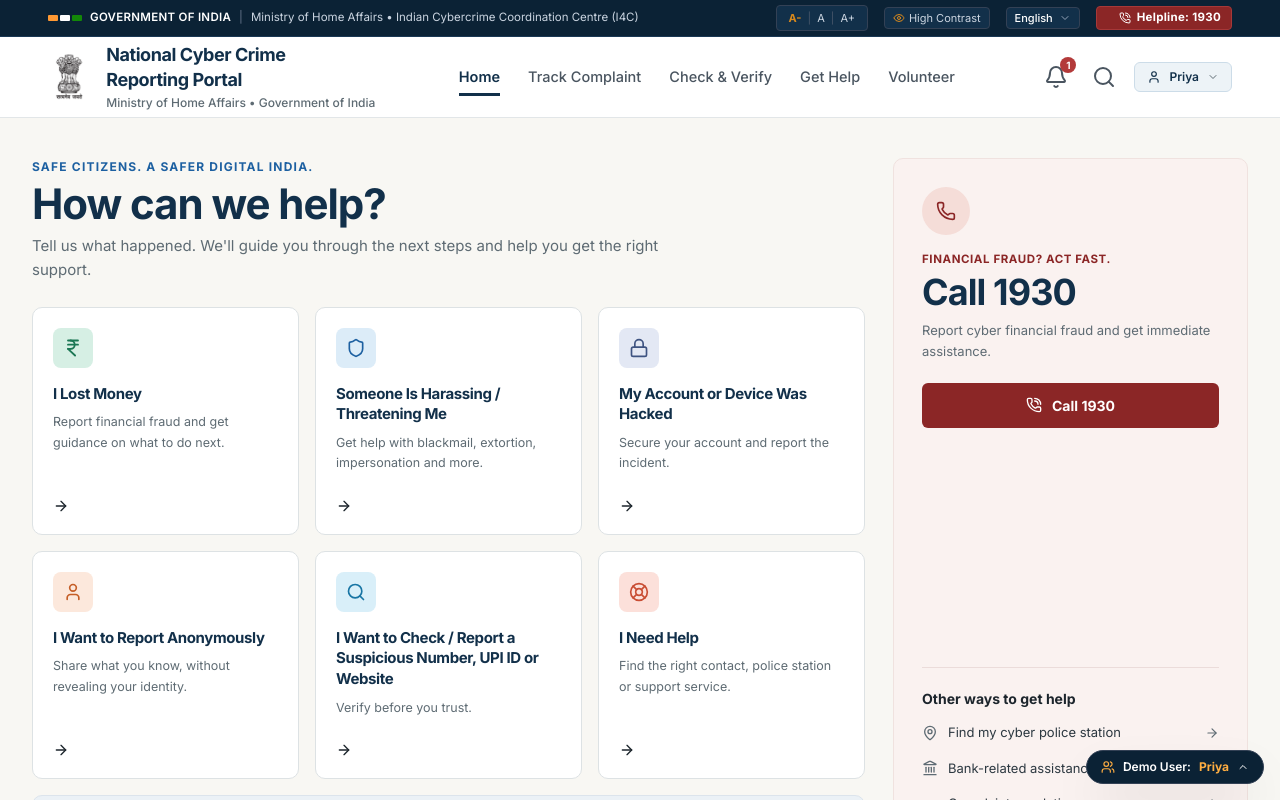
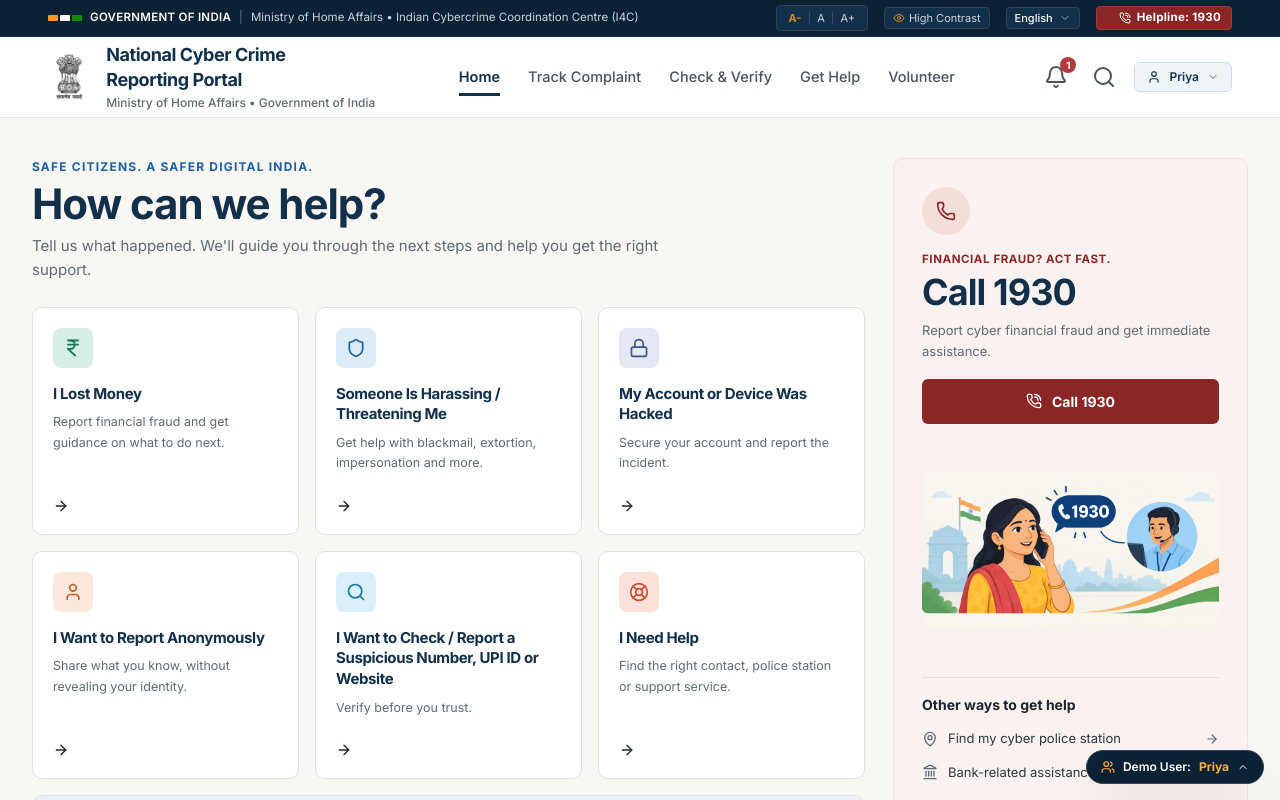
Before and after one commit to amanpandat1156-gif/Indian-Cyber-Crime, a React (Vite) app: page / in a window 1280 px wide. Shown: the top 800 px of the page. Built offline with nearby package versions, Linux system fonts and the light colour scheme.

Commit message:
Update emergency section with illustration

```diff
--- a/src/components/home/EmergencySection.tsx
+++ b/src/components/home/EmergencySection.tsx
@@ -1,10 +1,21 @@
-import React from 'react';
-import { Link } from 'react-router-dom';
-import { Phone, MapPin, Landmark, ArrowUpRight, PhoneCall, ArrowRight } from 'lucide-react';
+import React from "react";
+import { Link } from "react-router-dom";
+import {
+  Phone,
+  MapPin,
+  Landmark,
+  ArrowUpRight,
+  PhoneCall,
+  ArrowRight,
+} from "lucide-react";
 
 export const EmergencySection: React.FC = () => {
   return (
-    <aside className="w-full h-full bg-[#FAF2F0] rounded-[10px] border border-[#F0E2DF] p-6 sm:p-7 flex flex-col justify-between" aria-label="Emergency Financial Fraud Helpline">
+    <aside
+      className="w-full h-full bg-[#FAF2F0] rounded-[10px] border border-[#F0E2DF] p-6 sm:p-7 flex flex-col justify-between"
+      aria-label="Emergency Financial Fraud Helpline"
+    >
+      {/* Top CTA Block */}
       <div>
         {/* Top Circular Phone Icon */}
         <div className="w-12 h-12 rounded-full bg-[#F5DDD8] text-[#8B2626] flex items-center justify-center mb-4">
@@ -16,7 +27,7 @@
           FINANCIAL FRAUD? ACT FAST.
         </div>
 
-        {/* Huge Heading */}
+        {/* Heading */}
         <h2 className="text-3xl sm:text-4xl font-extrabold text-[#12304A] tracking-tight">
           Call 1930
         </h2>
@@ -27,7 +38,7 @@
         </p>
 
         {/* Primary Maroon CTA Button */}
-        <div className="mt-5">
+        <div className="mt-4">
           <a
             href="tel:1930"
             className="w-full inline-flex items-center justify-center gap-2.5 px-6 py-3 rounded-[6px] bg-[#8B2626] hover:bg-[#771F1F] text-white text-[14px] font-bold shadow-xs transition-colors focus-visible:outline-none focus-visible:ring-2 focus-visible:ring-[#8B2626]"
@@ -38,13 +49,22 @@
         </div>
       </div>
 
+      {/* Centered Image Container */}
+      <div className="w-full flex-1 flex items-center justify-center py-3 overflow-hidden">
+        <img
+          src="/helpline-banner.png.png"
+          alt="Helpline Assistance"
+          className="w-full h-auto max-h-56 object-contain rounded-lg"
+        />
+      </div>
+
       {/* Divider & Other Ways to Get Help */}
-      <div className="mt-6 pt-5 border-t border-[#EBDCDA]">
+      <div className="pt-4 border-t border-[#EBDCDA]">
         <h3 className="text-[14px] font-bold text-[#1C252C] mb-3">
           Other ways to get help
         </h3>
 
-        <div className="flex flex-col space-y-3">
+        <div className="flex flex-col space-y-2.5">
           <Link
             to="/help#police-stations"
             className="flex items-center justify-between text-[13px] text-[#2C3840] hover:text-[#12304A] group py-0.5"
```
Also changed, not shown: public/helpline-banner.png.png (added).
